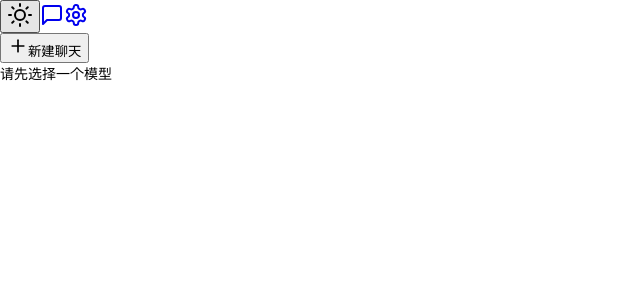
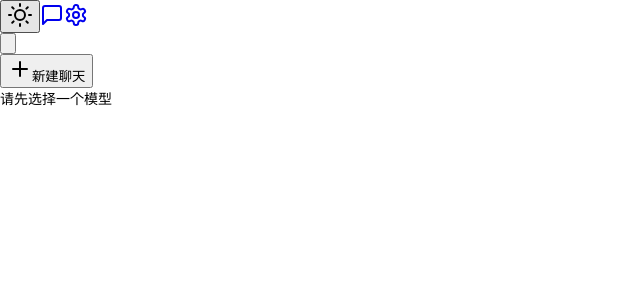
Before and after one commit to onebirdrocks/onebird-studio, a React (Vite) app in the folder src/renderer/: page /chat in a window 1280 px wide. Shown: the top 300 px of the page, without its empty margins (0-640 px from the left). Built offline with nearby package versions, Linux system fonts and the light colour scheme.

Commit message:
Fixed and enhanced the expand/collapse panel functionality.

```diff
--- a/src/renderer/src/components/ChatHistory.tsx
+++ b/src/renderer/src/components/ChatHistory.tsx
@@ -1,22 +1,23 @@
-import React, { useState } from 'react';
+import React, { useState, FC } from 'react';
 import { Plus } from 'lucide-react';
 import { useChatStore } from '../stores/chatStore';
 import { useModelStore } from '../stores/modelStore';
 import NewChatDialog from './NewChatDialog';
 import type { Model } from '../stores/modelStore';
+import { cn } from '../lib/utils';
 
 interface ChatHistoryProps {
-  sidebarOpen?: boolean;
-  onToggleSidebar?: () => void;
+  sidebarOpen: boolean;
+  onToggleSidebar: () => void;
 }
 
-export function ChatHistory({ sidebarOpen = true, onToggleSidebar }: ChatHistoryProps) {
+export const ChatHistory: FC<ChatHistoryProps> = ({ sidebarOpen, onToggleSidebar }) => {
   const {
     sortedHistories: histories,
     session: { currentChatId },
     setCurrentChatId,
-    deleteChat,
-    createChat
+    createChat,
+    deleteChat
   } = useChatStore();
 
   const { setSelectedModel } = useModelStore();
@@ -29,63 +30,90 @@ export function ChatHistory({ sidebarOpen = true, onToggleSidebar }: ChatHistory
   };
 
   return (
-    <div className="h-full flex flex-col bg-white dark:bg-gray-900">
+    <div className="relative h-full">
+      {/* 切换按钮 */}
+      <button
+        onClick={onToggleSidebar}
+        className={cn(
+          'absolute -right-4 top-1/2 -translate-y-1/2 z-10',
+          'w-8 h-8 flex items-center justify-center',
+          'bg-gray-100 dark:bg-slate-800',
+          'border border-gray-200 dark:border-slate-700',
+          'rounded-full shadow-sm',
+          'text-gray-500 dark:text-gray-400',
+          'hover:text-gray-700 dark:hover:text-gray-300',
+          'transition-colors'
+        )}
+      >
+        <svg
+          className={cn(
+            'w-4 h-4 transition-transform',
+            sidebarOpen ? 'rotate-0' : 'rotate-180'
+          )}
+          viewBox="0 0 24 24"
+          fill="none"
+          stroke="currentColor"
+          strokeWidth="2"
+          strokeLinecap="round"
+          strokeLinejoin="round"
+        >
+          <path d="M15 18l-6-6 6-6" />
+        </svg>
+      </button>
+
+      {/* 聊天历史内容 */}
+      <div className={cn(
+        'h-full overflow-hidden transition-all duration-300',
+        sidebarOpen ? 'opacity-100' : 'opacity-0'
+      )}>
         {/* 新建聊天按钮 */}
         <div className="p-4 border-b border-gray-200 dark:border-gray-700">
           <button
             onClick={() => setIsDialogOpen(true)}
-          className="w-full flex items-center justify-center gap-2 px-4 py-2 bg-blue-500 text-white rounded hover:bg-blue-600 dark:hover:bg-blue-700"
+            className={cn(
+              'w-full px-4 py-2 rounded-lg',
+              'bg-blue-500 hover:bg-blue-600',
+              'text-white font-medium',
+              'flex items-center justify-center gap-2',
+              'transition-colors'
+            )}
           >
-          <Plus size={20} />
-          <span>新建聊天</span>
+            <Plus className="w-5 h-5" />
+            新建聊天
           </button>
         </div>
 
         {/* 聊天历史列表 */}
-      <div className="flex-1 overflow-y-auto">
-        <div className="p-4 space-y-2">
-          {histories?.map(chat => (
-            <div
-              key={chat.id}
-              className={`p-3 rounded cursor-pointer flex justify-between items-center transition-colors ${
-                chat.id === currentChatId
-                  ? 'bg-blue-100 dark:bg-blue-900/50'
-                  : 'hover:bg-gray-100 dark:hover:bg-gray-800'
-              }`}
+        <div className="overflow-y-auto h-[calc(100%-5rem)]">
+          <div className="space-y-1 p-2">
+            {histories.map((history) => (
+              <button
+                key={history.id}
                 onClick={() => {
-                setCurrentChatId(chat.id);
-                setSelectedModel(chat.model);
+                  setCurrentChatId(history.id);
+                  setSelectedModel(history.model);
                 }}
+                className={cn(
+                  'w-full px-3 py-2 rounded-lg text-left',
+                  'transition-colors truncate',
+                  currentChatId === history.id
+                    ? 'bg-gray-200 dark:bg-slate-700 text-gray-900 dark:text-white'
+                    : 'text-gray-600 dark:text-gray-400 hover:bg-gray-100 dark:hover:bg-slate-800'
+                )}
               >
-              <div className="flex-1 min-w-0">
-                <div className="font-medium truncate dark:text-white">
-                  {chat.title}
-                </div>
-                <div className="text-xs text-gray-500 dark:text-gray-400 flex items-center gap-2">
-                  <span>{new Date(chat.updatedAt).toLocaleDateString()}</span>
-                  <span className="text-xs text-gray-400 dark:text-gray-500">·</span>
-                  <span className="truncate">{chat.model.name}</span>
-                </div>
-              </div>
-              <button
-                onClick={(e) => {
-                  e.stopPropagation();
-                  deleteChat(chat.id);
-                }}
-                className="ml-2 text-gray-400 hover:text-red-500 dark:hover:text-red-400"
-              >
-                ×
+                {history.title || '新对话'}
               </button>
-            </div>
             ))}
           </div>
         </div>
 
+        {/* 新建聊天对话框 */}
         <NewChatDialog
           isOpen={isDialogOpen}
           onClose={() => setIsDialogOpen(false)}
           onConfirm={handleConfirm}
         />
       </div>
+    </div>
   );
 }
```
Lines whose indentation alone changed are shown as unchanged.
